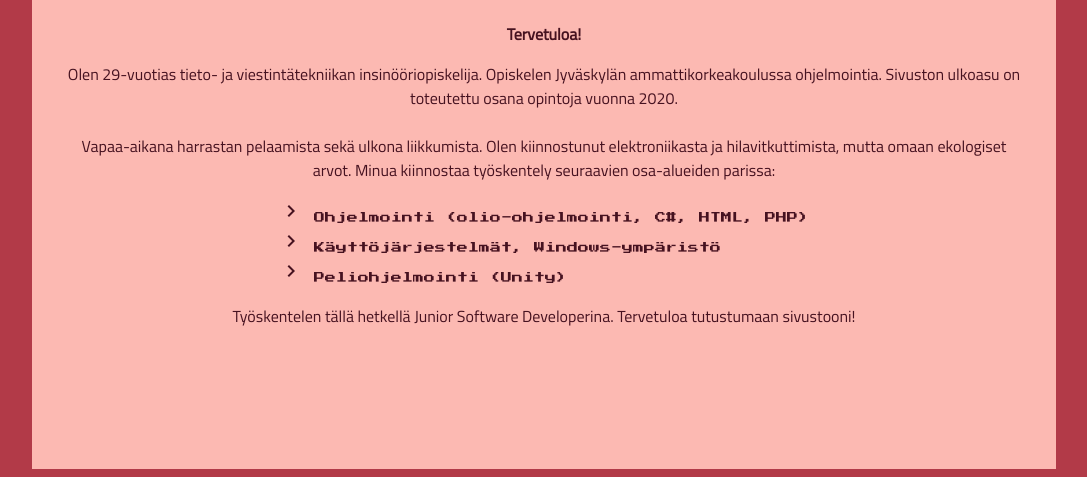
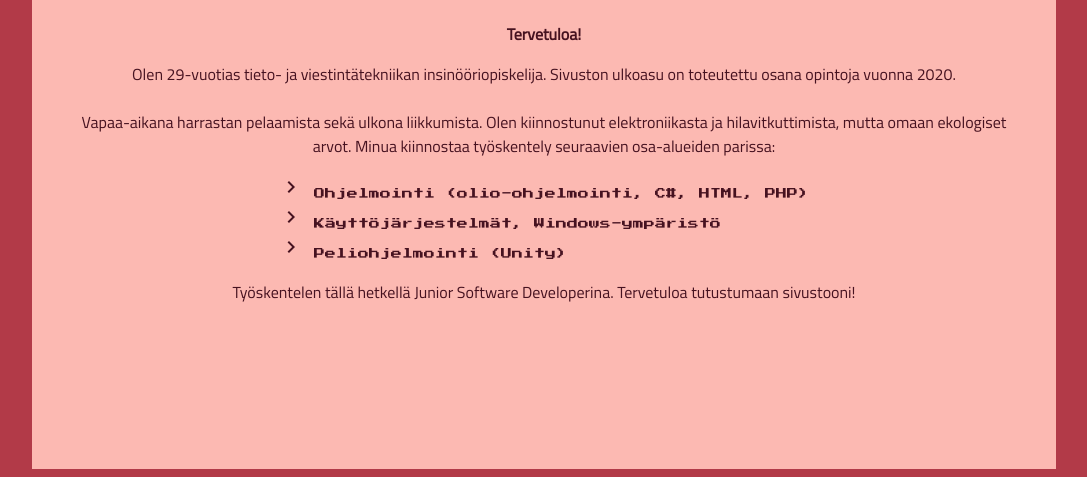
Before and after one commit to patedude/patedude.github.io, a plain HTML site: page index.html in a window 1280 px wide. Shown: the part 323-800 px from the top of the page, without its empty margins (96-1183 px from the left). Drawn offline with Linux system fonts and the light colour scheme.

Commit message:
Tekstin päivitys

```diff
--- a/index.html
+++ b/index.html
@@ -25,7 +25,7 @@
     <!-- <img class="profilepicture" src="images/image.png" alt="Profiilikuva"> -->
     <h3>Tervetuloa!</h3>
     <p>
-        Olen 29-vuotias tieto- ja viestintätekniikan insinööriopiskelija. Opiskelen Jyväskylän ammattikorkeakoulussa ohjelmointia. Sivuston ulkoasu on toteutettu osana opintoja vuonna 2020.<br>
+        Olen 29-vuotias tieto- ja viestintätekniikan insinööriopiskelija. Sivuston ulkoasu on toteutettu osana opintoja vuonna 2020.<br>
         <br>
         Vapaa-aikana harrastan pelaamista sekä ulkona liikkumista. Olen kiinnostunut elektroniikasta ja hilavitkuttimista, mutta omaan ekologiset arvot. Minua kiinnostaa työskentely seuraavien osa-alueiden parissa:</p>
         <table>
```
